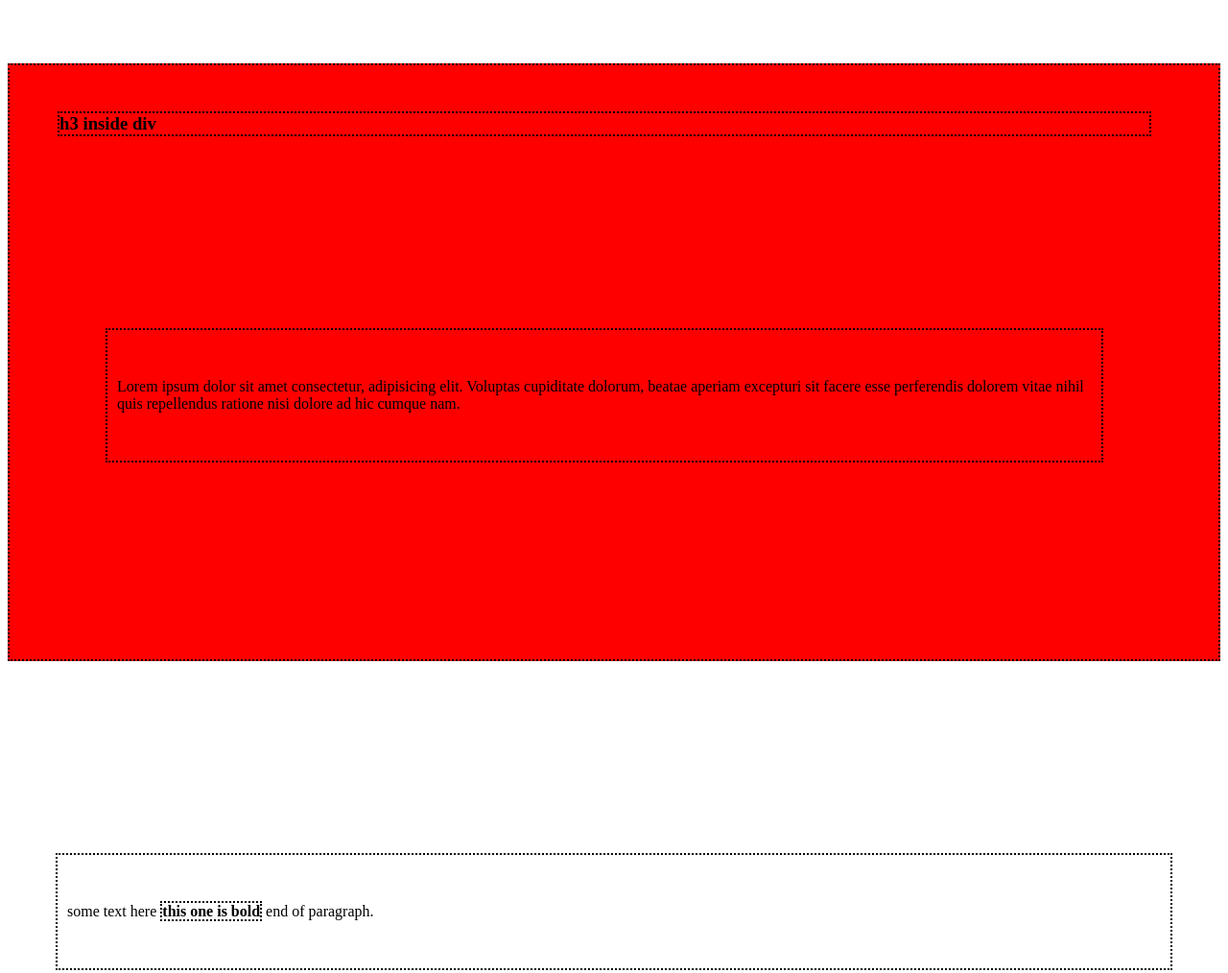
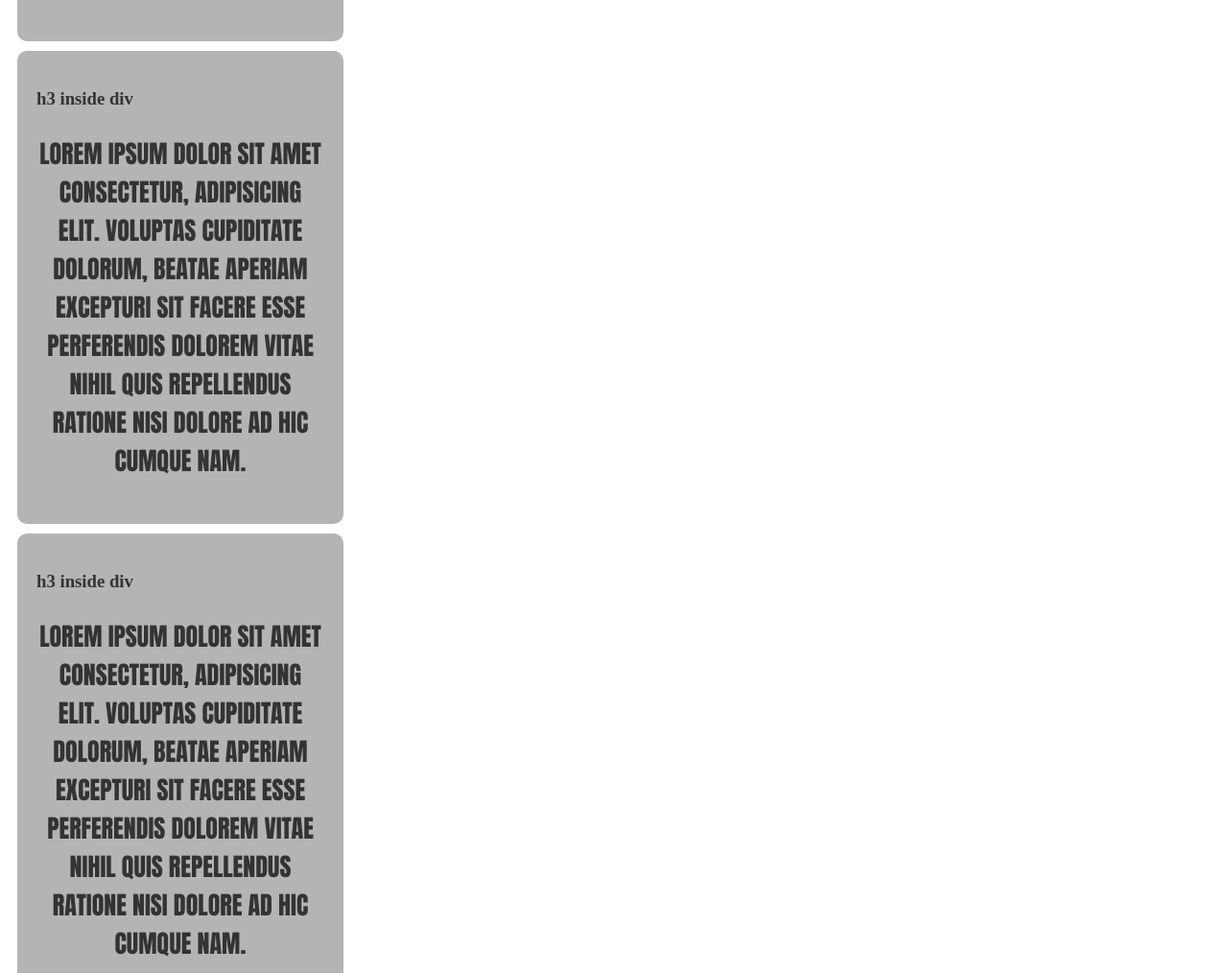
Before and after one commit to ManuelPeJu/CSS_Course, a plain HTML site: page Box_system/box_system.html in a window 1280 px wide. Shown: the part 640-1654 px from the top of the page at 96% size. Drawn offline with Linux system fonts and the light colour scheme.

Commit message:
height, margin and fonts

```diff
--- a/Box_system/box_system.html
+++ b/Box_system/box_system.html
@@ -13,6 +13,14 @@
         <h3>h3 inside div</h3>
         <p>Lorem ipsum dolor sit amet consectetur, adipisicing elit. Voluptas cupiditate dolorum, beatae aperiam excepturi sit facere esse perferendis dolorem vitae nihil quis repellendus ratione nisi dolore ad hic cumque nam.</p>
     </div>
+    <div>
+        <h3>h3 inside div</h3>
+        <p>Lorem ipsum dolor sit amet consectetur, adipisicing elit. Voluptas cupiditate dolorum, beatae aperiam excepturi sit facere esse perferendis dolorem vitae nihil quis repellendus ratione nisi dolore ad hic cumque nam.</p>
+    </div>
+    <div>
+        <h3>h3 inside div</h3>
+        <p>Lorem ipsum dolor sit amet consectetur, adipisicing elit. Voluptas cupiditate dolorum, beatae aperiam excepturi sit facere esse perferendis dolorem vitae nihil quis repellendus ratione nisi dolore ad hic cumque nam.</p>
+    </div>
     <p>some text here <b>this one is bold</b> end of paragraph. </p>
 </body>
 </html>
--- a/Box_system/styles.css
+++ b/Box_system/styles.css
@@ -1,27 +1,52 @@
-h1, p, div, h3, b {
-    border: 2px dotted black;
+/* h1, p, div, h3, b {
+    /* border: 2px dotted black; border complete */
+    /* border part by part */
+    /* border: 3px;
+    border-color: blue;
+    border-style: double;
+    border-top-right-radius: 10px;
+    border-top-left-radius: 50px;
+    border-bottom-left-radius: 5px;
+    border-bottom-right-radius: 5px; */
 
-}
+/* }  */
 
-h1 {
+/* h1 {
     margin: 10px;
     padding: 50px;
     margin-left: 80px;
     margin-right: 10px;
     margin-top: 25px;
     margin-bottom: 30px
-}
+} */
 
-div {
+/* div {
     padding: 25px;
     padding-left: 50px;
     padding-top: 29px;
     padding-right: 70px;
     padding-bottom: 5px;
-    background-color: red;
+    background-color: gray;
+} */
+/*
+p {
+    padding: 50px 10px;
+    margin: 200px 50px;
+} */
+
+div {
+    padding: 20px;
+    border-radius: 10px;
+    background-color: #b4b4b4;
+    color: #333;
+    width: 300px;
+    height: auto;
+    margin: 10px;
 }
 
 p {
-    padding: 50px 10px;
-    margin: 200px 50px;
+    font-size: 26px;
+    font-family: Impact, Haettenschweiler, 'Arial Narrow Bold', sans-serif;
+    text-transform: uppercase;
+    text-align: center;
 }
```
